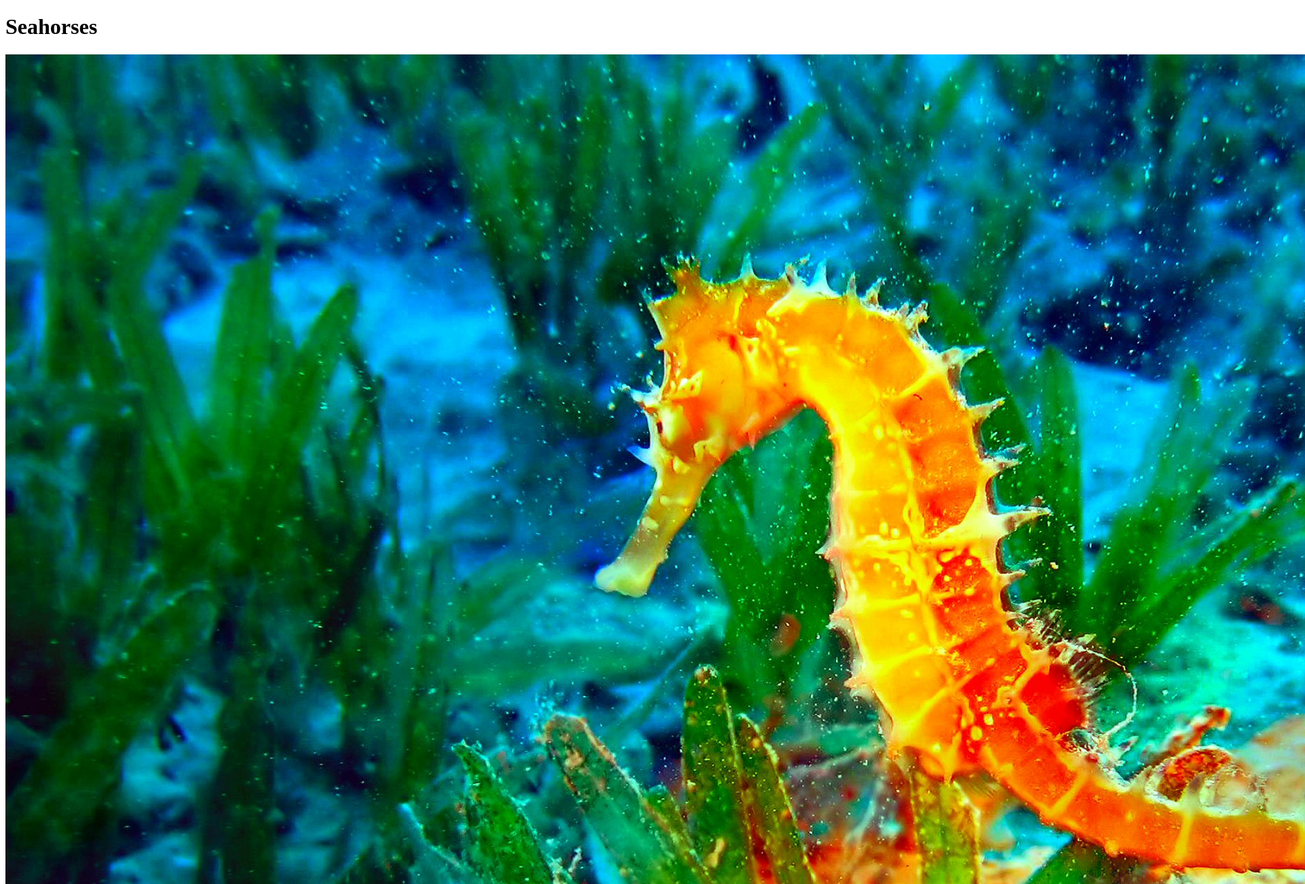
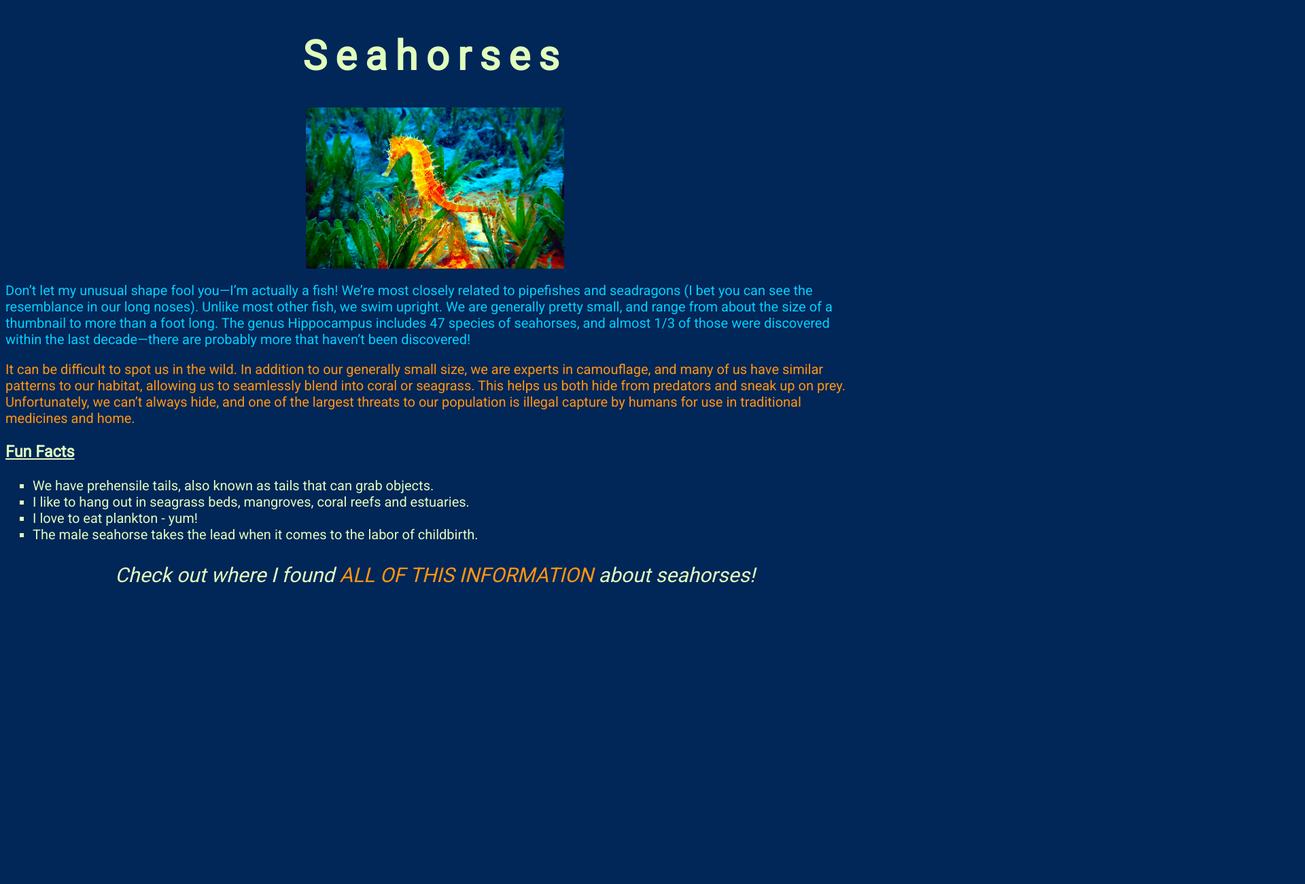
Before and after one commit to richardkorneisel/typography-practice, a plain HTML site: page index.html in a window 1280 px wide. Shown: the top 1300 px of the page at 68% size, 1920 px wide, since content can reach past the window. After the commit the page ends 893 px from the top, so only its background shows below. Drawn offline with Linux system fonts and the light colour scheme.

Commit message:
Typography Practice Lab

```diff
--- a/index.html
+++ b/index.html
@@ -6,25 +6,31 @@
     <meta name="viewport" content="width=device-width, initial-scale=1.0">
     <meta http-equiv="X-UA-Compatible" content="ie=edge">
     <title>Typography Practice!</title>
+    <link rel="stylesheet" href="style.css"/>
+    <link rel="preconnect" href="https://fonts.gstatic.com">
+<link href="https://fonts.googleapis.com/css2?family=Roboto&display=swap" rel="stylesheet">
 </head>
 
 <body>
 
     <h1>Seahorses</h1>
 
-    <img src="images/horse.jpg" alt="seahorse">
-
+    <img src="images/horse.jpg" alt="seahorse" style= "width:30%">
+<div class="blue">
     <p>Don’t let my unusual shape fool you—I’m actually a fish! We’re most closely related to pipefishes and seadragons
         (I bet you can see the resemblance in our long noses). Unlike most other fish, we swim upright. We are generally
         pretty small, and range from about the size of a thumbnail to more than a foot long. The genus Hippocampus
         includes 47 species of seahorses, and almost 1/3 of those were discovered within the last decade—there are
         probably more that haven’t been discovered!</p>
+</div>
+<div class="orange">
     <p>It can be difficult to spot us in the wild. In addition to our generally small size, we are experts in
         camouflage, and many of us have similar patterns to our habitat, allowing us to seamlessly blend into coral or
         seagrass. This helps us both hide from predators and sneak up on prey. Unfortunately, we can’t always hide, and
         one of the largest threats to our population is illegal capture by humans for use in traditional medicines and
         home.</p>
-
+</div>
+<div class="end">
     <h3>Fun Facts</h3>
     <ul>
         <li>We have prehensile tails, also known as tails that can grab objects.</li>
@@ -32,12 +38,14 @@
         <li>I love to eat plankton - yum!</li>
         <li>The male seahorse takes the lead when it comes to the labor of childbirth.</li>
     </ul>
-
+    <div class="info">
     <p>Check out where I found
         <a
-            href="https://oceanconservancy.org/wildlife-factsheet/seahorse/?ea.tracking.id=19HPXGJAXX&gclid=Cj0KCQjw8svsBRDqARIsAHKVyqHHiUz2fg6yuNLOPpEl2mTLoLkYVpsjk-jjWO9J0bAx4hbfk5QYEHsaAkr3EALw_wcB">all
-            of this information</a>
+            href= "https://oceanconservancy.org/wildlife-factsheet/seahorse/?ea.tracking.id=19HPXGJAXX&gclid=Cj0KCQjw8svsBRDqARIsAHKVyqHHiUz2fg6yuNLOPpEl2mTLoLkYVpsjk-jjWO9J0bAx4hbfk5QYEHsaAkr3EALw_wcB" style="text-decoration: none;"><span>all
+            of this information</span></a>
         about seahorses!</p>
+    </div>
+</div>
 </body>
 
 </html>
--- a/style.css
+++ b/style.css
@@ -1,5 +1,48 @@
 /* Add your CSS here! */
+body {
+  background-color:#012658;
+  font-family: 'Roboto', sans-serif;
+  font-size: 20px;
+}
 
+h1 {
+  text-align:center;
+  margin:0px auto;
+  display:block;
+  color: #e0fdbd;
+  line-height: 2.5em;
+  font-size: 3em;
+  letter-spacing: 12px;
+}
+h3 {
+  text-decoration: underline;
+}
+.end {
+  color:#e0fdbd;
+}
+.blue {
+  color:#01d0fd
+}
+.orange {
+  color:#ff9610
+}
+.info {
+  text-align: center;
+  font-style: italic;
+  font-size: 30px;
+}
+ul {
+  list-style-type: square;
+}
+a {
+  color:#ff9610
+}
+span {
+  text-transform: uppercase;
+}
 img {
-    height: 250px;
+    display:block;
+    margin-left:auto;
+    margin-right:auto;
+    text-align: center;
 }
```
Also changed, not shown: 1 other file.
